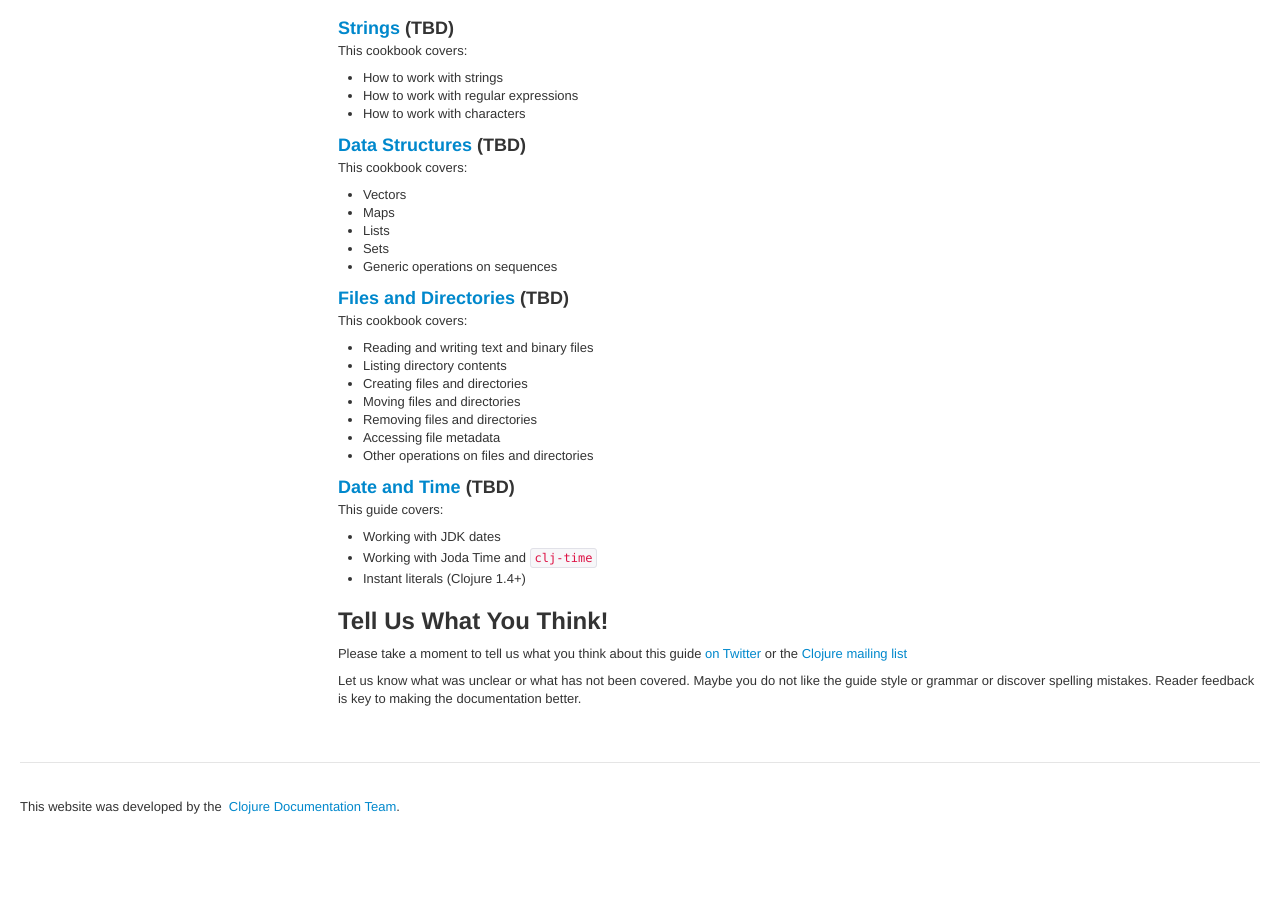
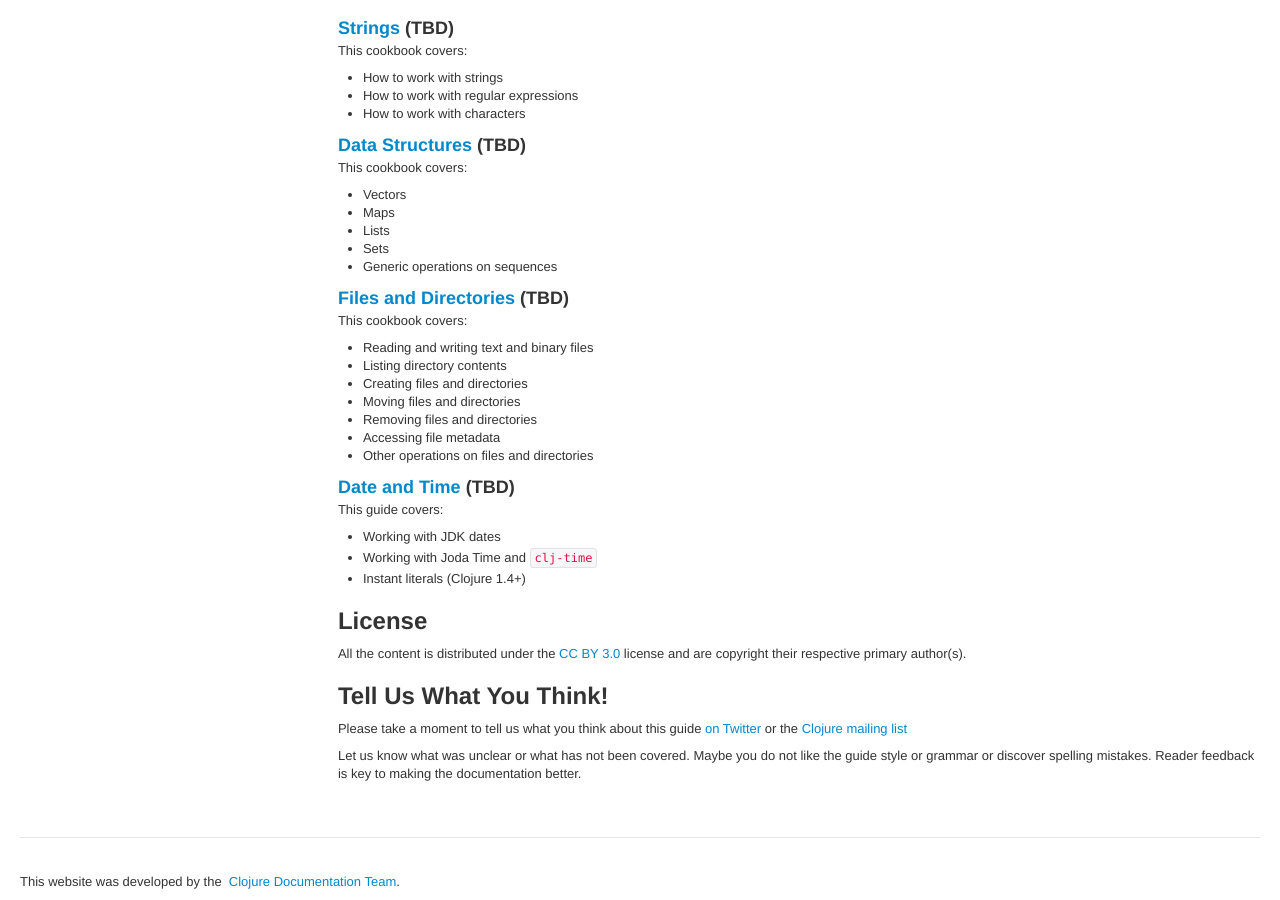
Before and after one commit to clojuredocs/guides, a Jekyll site: the page built from articles/content.md, in a window 1280 px wide and 900 px high, scrolled down 3208 px. Built offline with Jekyll 4.4.1, drawn with Linux system fonts in a browser that asks for light colours; some web fonts are replaced; Markdown is read by kramdown in place of the engine named in the settings; before the commit the page ends 4033 px from its top, so only the background shows below that; some of the changed text lies outside the part shown.

Commit message:
Mention license on the All Content page

```diff
--- a/articles/content.md
+++ b/articles/content.md
@@ -274,6 +274,12 @@ This guide covers:
  * Instant literals (Clojure 1.4+)
 
 
+## License
+
+All the content is distributed under the
+[CC BY 3.0](http://creativecommons.org/licenses/by/3.0/) license
+and are copyright their respective primary author(s).
+
 
 ## Tell Us What You Think!
 
```
Also changed, not shown: other parts of articles/content.md (+1 -1 lines).
